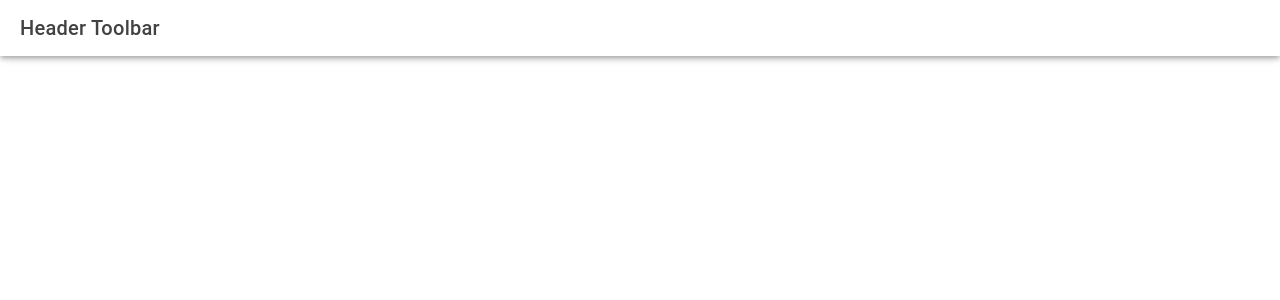
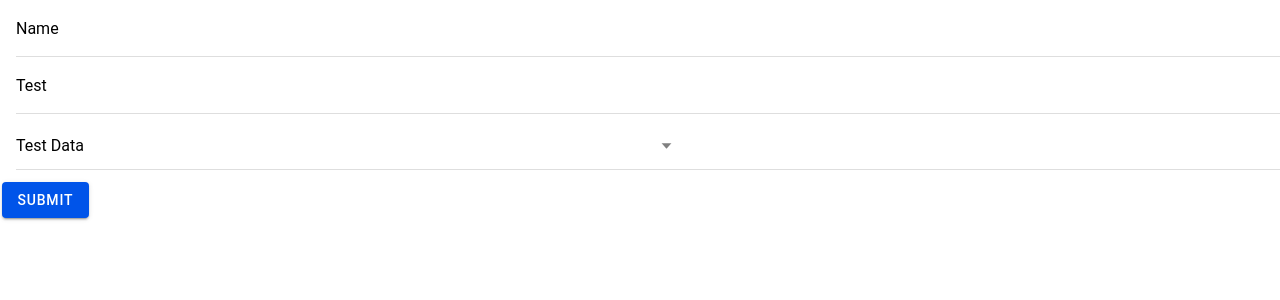
Before and after one commit to Loui4/com, a React (Vite) app: page /home in a window 1280 px wide. Shown: the top 300 px of the page. Built offline with nearby package versions, Linux system fonts and the light colour scheme.

Commit message:
sample form

```diff
--- a/package.json
+++ b/package.json
@@ -12,6 +12,7 @@
     "lint": "eslint"
   },
   "dependencies": {
+    "@capacitor/android": "6.2.0",
     "@capacitor/app": "6.0.2",
     "@capacitor/core": "6.2.0",
     "@capacitor/haptics": "6.0.2",
--- a/src/components/Home.tsx
+++ b/src/components/Home.tsx
@@ -1,7 +1,9 @@
 import { isPlatform } from "@ionic/react";
 import MobileHome from "../android/Home";
 import WebHome from "../web/pages/Home";
+import { SampleForm } from "./SampleForm";
 
 export const Home = () => {
-  return isPlatform("android") ? <MobileHome /> : <WebHome />;
+  // return isPlatform("android") ? <MobileHome /> : <WebHome />;
+  return <SampleForm />;
 };
```
Also changed, not shown: 52 other files (tests, documents, lock files or other folders).
